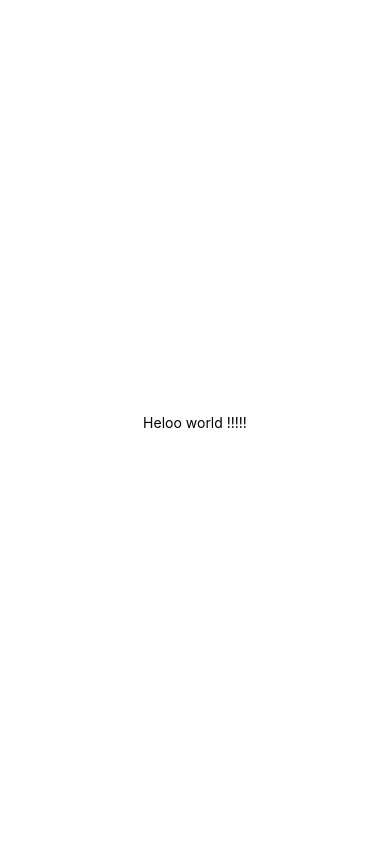
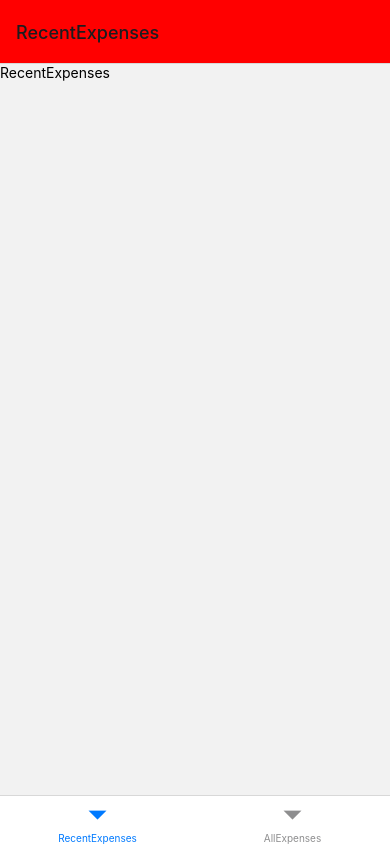
Before and after one commit to tundeloper/expense-tracker, a React Native app: screen / in a window 390 px wide. Built offline with nearby package versions, Linux system fonts and the light colour scheme.

Commit message:
setting app navigation

```diff
--- a/App.js
+++ b/App.js
@@ -1,20 +1,39 @@
+import { NavigationContainer } from '@react-navigation/native';
 import { StatusBar } from 'expo-status-bar';
-import { StyleSheet, Text, View } from 'react-native';
+// import { SafeAreaView, StyleSheet, Text, View } from 'react-native';
+import { createNativeStackNavigator } from '@react-navigation/native-stack';
+import { createBottomTabNavigator } from '@react-navigation/bottom-tabs';
+
+import MangeExpenses from './screens/ManageExpenses';
+import RecentExpenses from './screens/RecentExpenses';
+import AllExpenses from './screens/AllExpenses';
+import { GlobaStyles } from './constants/styles';
+
+const Stack = createNativeStackNavigator()
+const BotomTabs = createBottomTabNavigator()
+
+function ExpenpesesOverview() {
+  console.log(GlobaStyles)
+  return (
+    <BotomTabs.Navigator screenOptions={{
+      headerStyle: {backgroundColor: 'red'}
+    }}>
+      <BotomTabs.Screen name='RecentExpenses' component={RecentExpenses} />
+      <BotomTabs.Screen name='AllExpenses' component={AllExpenses} />
+    </BotomTabs.Navigator>
+  )
+}
 
 export default function App() {
   return (
-    <View style={styles.container}>
-      <Text>Heloo world !!!!!</Text>
+    <>
+      <NavigationContainer>
+        <Stack.Navigator initialRouteName='ExpensesOverview'>
+          <Stack.Screen name='ExpensesOverview' component={ExpenpesesOverview} options={{headerShown: false}}/>
+          <Stack.Screen name='ManageExpense' component={MangeExpenses} />
+        </Stack.Navigator>
+      </NavigationContainer>
       <StatusBar style="auto" />
-    </View>
+    </>
   );
 }
-
-const styles = StyleSheet.create({
-  container: {
-    flex: 1,
-    backgroundColor: '#fff',
-    alignItems: 'center',
-    justifyContent: 'center',
-  },
-});
--- /dev/null
+++ b/constants/styles.js
@@ -0,0 +1,16 @@
+export const GlobalStyles = {
+  colors: {
+    primary50: '#e4d9fd',
+    primary100: '#c6affc',
+    primary200: '#a281f0',
+    primary400: '#5721d4',
+    primary500: '#3e04c3',
+    primary700: '#2d0689',
+    primary800: '#200364',
+    accent500: '#f7bc0c',
+    error50: '#fcc4e4',
+    error500: '#9b095c',
+    gray500: '#39324a',
+    gray700: '#221c30',
+  },
+};
--- a/package.json
+++ b/package.json
@@ -9,15 +9,17 @@
     "web": "expo start --web"
   },
   "dependencies": {
+    "@react-navigation/bottom-tabs": "^6.5.8",
     "@react-navigation/native": "^6.1.7",
+    "@react-navigation/native-stack": "^6.9.13",
     "expo": "~49.0.5",
     "expo-status-bar": "~1.6.0",
     "react": "18.2.0",
     "react-dom": "18.2.0",
     "react-native": "0.72.3",
-    "react-native-web": "~0.19.6",
+    "react-native-safe-area-context": "4.6.3",
     "react-native-screens": "~3.22.0",
-    "react-native-safe-area-context": "4.6.3"
+    "react-native-web": "~0.19.6"
   },
   "devDependencies": {
     "@babel/core": "^7.20.0"
--- a/screens/AllExpenses.js
+++ b/screens/AllExpenses.js
@@ -1,5 +1,5 @@
 import React from 'react'
-import { View } from 'react-native'
+import { Text } from 'react-native'
 
 export default function AllExpenses() {
   return (
--- /dev/null
+++ b/screens/ManageExpenses.js
@@ -0,0 +1,7 @@
+import { Text } from "react-native";
+
+export default function MangeExpenses() {
+  return (
+    <Text>Manage Expenses</Text>
+  )
+}
```
Also changed, not shown: screens/ManafeExpenses.js (deleted, +0 -7 lines), 1 other file (tests, documents, lock files or other folders).
